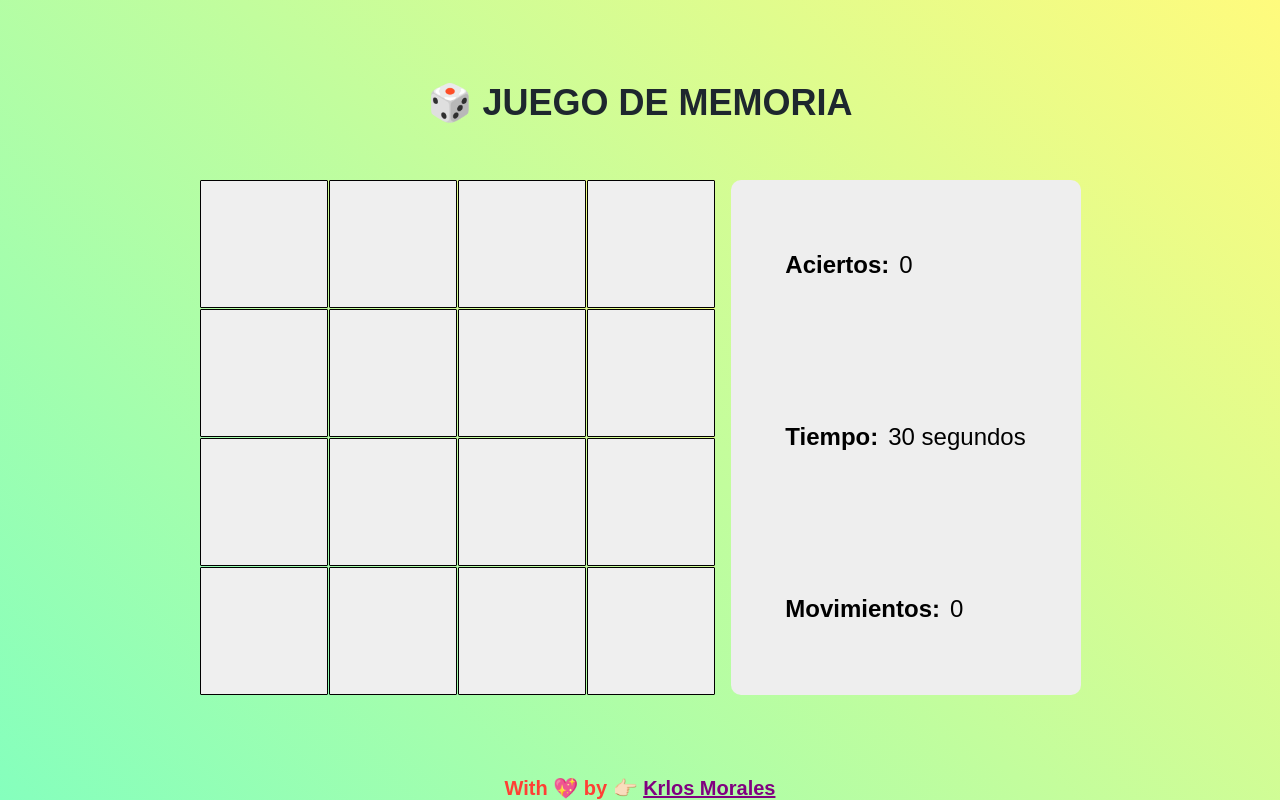
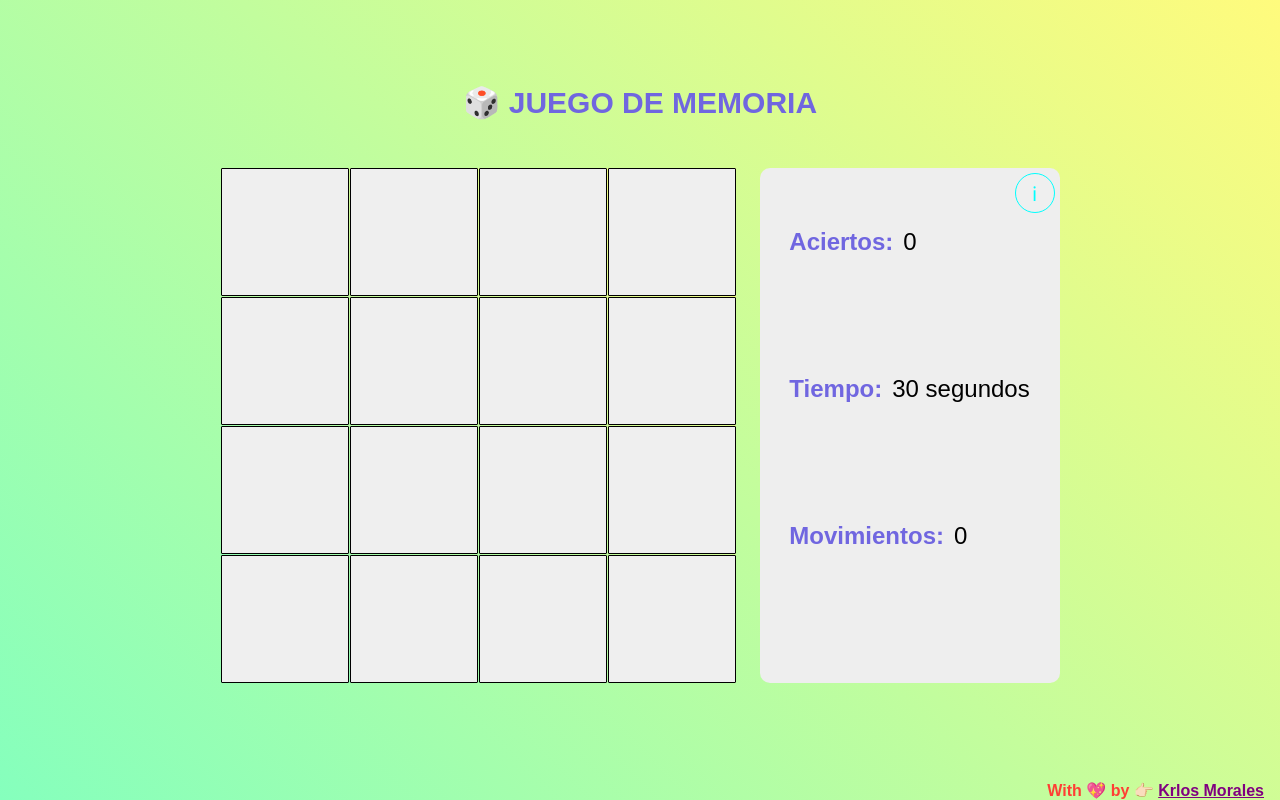
Before and after one commit to KrlosPK/memory-game, a plain HTML site: page index.html in a window 1280 px wide. Drawn offline with Linux system fonts and the light colour scheme; some packages are replaced by stand-ins of ours; a script that the page names is missing; a web font is replaced by a local one.

Commit message:
Mejoras en el diseño

```diff
--- a/index.html
+++ b/index.html
@@ -51,10 +51,15 @@
                     Tiempo:<span id="tiempoRestante">30 segundos</span>
                 </h2>
                 <h2>Movimientos:<span id="movimientos">0</span></h2>
+                <button
+                    id="jugarDeNuevo"
+                    class="hidden"
+                    onclick="return location.reload()"
+                >
+                    Jugar de nuevo 🔄
+                </button>
+                <button id="comoJugar" class="como-jugar">ℹ</button>
             </div>
-            <button id="jugarDeNuevo" class="hidden" onclick="return location.reload()">
-                Volver a empezar 🔄
-            </button>
         </div>
         <footer>
             <p>
--- a/script.js
+++ b/script.js
@@ -24,6 +24,7 @@ let movimientosEl = document.getElementById("movimientos");
 let aciertosEl = document.getElementById("aciertos");
 let tiempoEl = document.getElementById("tiempoRestante");
 let replayEl = document.getElementById("jugarDeNuevo");
+let infoEl = document.querySelector("#comoJugar");
 
 // Generación de números aleatorios
 let numbers = [1, 1, 2, 2, 3, 3, 4, 4, 5, 5, 6, 6, 7, 7, 8, 8];
@@ -32,6 +33,9 @@ numbers.sort(() => {
     return Math.random() - 0.5;
 });
 console.log(numbers);
+
+// Eventos
+infoEl.addEventListener("click", comoJugar);
 
 // Funciones
 function contarTiempo() {
@@ -58,7 +62,15 @@ function gameOver(numbers) {
     });
     replayEl.classList.remove("hidden");
 }
+function comoJugar() {
+    Swal.fire({
+        icon: "info",
+        title: "¿Cómo jugar?",
+        text: "Habrán una serie de parejas de cartas boca abajo. Deberás voltear sucesivamente dos cartas, memorizando la ubicación de las mismas. Cuando se encuentren dos cartas idénticas que formen pareja, se sumará un punto. La partida terminará cuando estén todas las parejas encontradas.",
+    });
+}
 
+// Función Principal
 function voltear(id) {
     if (temporizador == false) {
         contarTiempo();
--- a/styles.css
+++ b/styles.css
@@ -56,16 +56,16 @@ body {
 }
 .container {
     display: flex;
-    gap: 1em;
+    gap: 1.5em;
     flex-wrap: wrap;
     justify-content: center;
     position: relative;
-    margin: 1.5em;
+    margin: 1em 1.5em 2em;
 }
 .title {
     text-align: center;
-    font-size: 36px;
-    color: #1e272e;
+    color: #7066e0;
+    font-size: 30px;
 }
 .botones {
     display: grid;
@@ -99,16 +99,19 @@ body {
     background-color: #eee;
     border-radius: 10px;
     display: grid;
-    grid-template-rows: repeat(3, 1fr);
+    grid-template-rows: repeat(3, 1fr) 0.5fr;
+    height: 515px;
     place-content: center;
     padding: 0 1em;
     flex-wrap: wrap;
-    width: 350px;
+    width: 300px;
+    position: relative;
 }
 .estadisticas h2 {
     display: flex;
     align-items: center;
     gap: 10px;
+    color: #7066e0;
 }
 #tiempo {
     display: flex;
@@ -116,23 +119,41 @@ body {
 }
 .estadisticas span {
     font-weight: lighter;
+    color: #000;
 }
 #jugarDeNuevo {
+    margin: auto;
     font-weight: bold;
     padding: 0.5em 1.3em;
     border: 1px solid gray;
     cursor: pointer;
+    font-size: 16px;
     border-radius: 5px;
     background-color: #e1b12c;
     color: white;
     width: 200px;
     height: fit-content;
     transition: background-color 300ms ease;
-    position: absolute;
-    bottom: -4.5em;
 }
 #jugarDeNuevo:hover {
     background-color: #c59b26;
+}
+.como-jugar {
+    width: 40px;
+    height: 40px;
+    position: absolute;
+    top: 5px;
+    font-size: 20px;
+    color: aqua;
+    right: 5px;
+    border-radius: 50%;
+    cursor: pointer;
+    border: 1px solid aqua;
+    transition: transform 200ms linear, border-color 200ms linear;
+}
+.como-jugar:hover {
+    border-color: #c59b26;
+    transform: scale(1.05);
 }
 img {
     width: 80%;
@@ -140,12 +161,11 @@ img {
 footer {
     font-family: "PF Easta Seven Condensed", sans-serif;
     color: #ff3f34;
-    width: 100%;
-    text-align: center;
     position: fixed;
     bottom: 0;
+    right: 1em;
     font-weight: bold;
-    font-size: 20px;
+    font-size: 1em;
 }
 footer a {
     color: purple;
```
